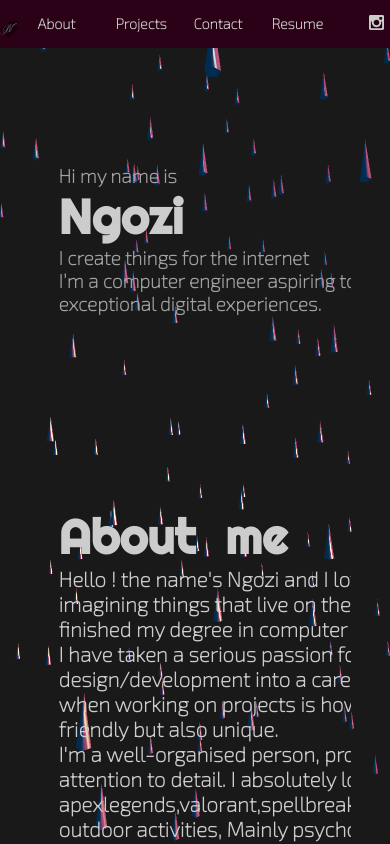
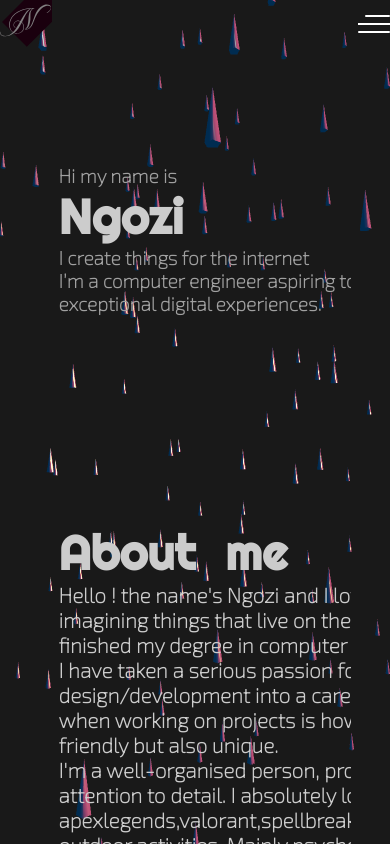
Before and after one commit to Gozi1/EX-portfolio, a React (Vite) app: page / in a window 390 px wide. Shown: the top 844 px of the page. Built offline with nearby package versions, Linux system fonts and the light colour scheme.

Commit message:
almost fully responsive

```diff
--- a/src/App.css
+++ b/src/App.css
@@ -27,7 +27,7 @@
   }
   .appDiv{
     display: grid;
-    row-gap: 12rem;
+    row-gap: 13rem;
   }
   .page-wrap {
     min-height: 100%;
@@ -178,7 +178,6 @@ canvas {
 .Tech-list{
   display: flex;
   align-items: flex-end;
-  flex-wrap: wrap;
 }
 .Tech-list li{
   display:inline-block;
@@ -335,59 +334,15 @@ input, select, textarea {
   padding: 1em 0;
 
 }
-.open{
+/* .open{
   width:100%
-}
+} */
 .hidden{
   display: none;
 }
-
-@media all and (max-width: 810px) {
-  .Img-side-1st{
-    display: none;
-  }
-  .Text-side-1st{
-    grid-column: 1/12;
-    margin:0;
-    width: 100%;
-  }
-  .Text-side-1st h1{
-    text-align: justify;
-  }
-header{
-  position: absolute;
-  top: 0;
-  width:0%;
-  transition: 250ms width ease-in-out ;
-  background-color: #2b0117;
-  opacity: 1;
+.Nav-toggle{
+  display: none;
 }
-.xButton,.menuButton{
-  display: block;
-}
-.xButton{
-  color:white ;
-}
-/* .mobile-column{
-  display: grid;
-  grid-row-gap: 24rem;
-  margin: auto;
-} */
-.contact textarea{
-
-  width: 50%;
-}
-.contact button{
-
-  width: 50%;
-}
-.contact input{
-
-  width: 50%;
-}
-}
-
-
 
 footer a:hover{
   color: #1a0001;
@@ -402,7 +357,7 @@ header{
   top:0;
   width: 100%;
   height: 3rem;
-  z-index: 4;
+
 }
 
 
@@ -415,6 +370,7 @@ header{
   transition: 0.5s ease-in;
   font-size: 0.9rem;
   font-weight: bold;
+  justify-content: space-between;
 }
 .navDisplay{
 
@@ -422,6 +378,7 @@ header{
 
 }
 .navDisplay header{
+  z-index: 3;
   background: #191919;
   opacity: 0.9;
   transition: 0.5s ease-in;
@@ -444,14 +401,15 @@ header{
   text-decoration:none;
 }
 .links svg{
-  width:15px;
+  width:30px;
   height: auto;
 }
 .links svg:hover{
   background-color: #1a0001;
-  width:20px;
+  transform: scale(150%);
   border: #310102 solid 0.5px;
   border-radius: 10px;
+  cursor: pointer;
 }
 
 
@@ -465,6 +423,14 @@ header{
   padding: 0 20px;
   list-style: none;
   width: 20px
+}
+.links ul{
+  position: fixed;
+  left:1em;
+  bottom:4em;
+  display: flex;
+  gap: 10em;
+  flex-direction: column;
 }
 
 .underline {
@@ -524,3 +490,150 @@ nav.black .underline {
   scrollbar-width: thin;
   scrollbar-color: var(--header-color) #191919;
 }
+@media all and (max-width: 810px) {
+
+  .logos{
+    margin: 0;
+    width: 3.6em;
+  }
+  .Nav-toggle{
+    display: contents;
+    position: relative;
+    right: 0;
+    top:0;
+  }
+  .navDisplay header{
+    background: #310102;
+    opacity: 1;
+  }
+  .bar{
+    z-index: 5;
+    position: relative;
+    width: 32px;
+    height: 2px;
+    background: #ffffff;
+    transition: all 0.45s ease-in-out;
+  }
+  .navDisplay{
+    display: block;
+  }
+  .bar::after,.bar::before {
+    content: "";
+    position: absolute;
+    height: 2px;
+    background: #ffffff;
+    border-radius: 2px;
+    transition: all 0.45s ease-in-out;
+  }
+  .bar::before {
+    width: 25px;
+    transform: translateY(-8px);
+    right: 0;
+  }
+  .bar::after {
+    width: 32px;
+    transform: translateY(8px);
+  }
+  .Nav-toggle.open > .bar {
+    transform: translateX(-40px);
+    background: transparent;
+}
+
+.Nav-toggle.open > .bar::before {
+    width: 32px;
+    transform: rotate(45deg) translate(26px, -26px);
+}
+
+.Nav-toggle.open > .bar::after {
+  transform: rotate(-45deg) translate(26px, 26px);
+}
+    .navClass{
+    position: fixed;
+    width: 100vw;
+    height: 100vh;
+    background-color: #310102;
+    z-index: 5;
+  }
+  .links{
+    position: relative;
+    top:3em;
+    font-size: 2rem;
+    display: grid;
+    row-gap: 2em;
+    width: 100%;
+    height: 100%;
+    flex-direction: column;
+    grid-template-columns: repeat(1,1fr);
+
+  }
+  .links.open{
+    display: none;
+  }
+  .navClass.open{
+    background-color: transparent;
+  }
+  .links a{
+    padding: 0;
+  }
+  .links ul{
+    display: flex;
+    justify-content: space-between;
+    flex-direction: row;
+    position: relative;
+    left: auto;
+    bottom: auto;
+    gap:0;
+  }
+  .links svg{
+    width: 40px;
+  }
+
+  .Img-side-1st{
+    display: none;
+  }
+  .Text-side-1st{
+    grid-column: 1/12;
+    margin:0;
+    width: 100%;
+  }
+  .Text-side-1st h1{
+    text-align: justify;
+  }
+  .Tech-list{
+    flex-wrap: wrap;
+  }
+  .Tech-list li{
+    text-align: justify;
+  }
+ header{
+  /* position: absolute;
+  top: 0;
+  width:0%;
+  transition: 250ms width ease-in-out ; */
+  /* background-color: black; */
+  /* opacity: 1; */
+}
+.xButton,.menuButton{
+  display: block;
+}
+.xButton{
+  color:white ;
+}
+.mobile-column{
+  display: grid;
+  grid-row-gap: 24rem;
+  margin: auto;
+}
+.contact textarea{
+
+  width: 50%;
+}
+.contact button{
+
+  width: 50%;
+}
+.contact input{
+
+  width: 50%;
+}
+}
--- a/src/components/navbars.jsx
+++ b/src/components/navbars.jsx
@@ -1,43 +1,44 @@
 import React, {useEffect, useState } from 'react'
 import {Link} from 'react-scroll'
-import { ImGithub,ImInstagram,ImLinkedin2} from "react-icons/im";
+import { ImGithub,ImInstagram,ImLinkedin2,ImMenu,ImCross} from "react-icons/im";
 
 const navbars = () => {
 
     const[navClass,setNavClass] = useState('')
-    // const controlNav = ()=>{
-    //     console.log(window.scrollY)
-    //     if(window.scrollY>100){
-
-    //         setShow(false)
-    //         console.log("helo")
-    //     }else{
-    //         setShow(true)
-    //     }
-    // }
+    const [isOpen, setIsOpen] = useState(true);
+    console.log(isOpen)
     useEffect(() => {
         var lastScrollTop = 0;
         // clean up code
+        console.log(screen.width)
+
         window.addEventListener('scroll',  function(){ // or window.addEventListener("scroll"....
+
             var st = window.pageYOffset || document.documentElement.scrollTop; // Credits: "https://github.com/qeremy/so/blob/master/so.dom.js#L426"
+
             if(window.scrollY<185){
                 setNavClass('')
             }
             else if (st > lastScrollTop){
                 setNavClass("hidden")
+                setIsOpen(true)
             } else {
 
                setNavClass("navDisplay")
             }
+
             lastScrollTop = st <= 0 ? 0 : st;},false)
 
+
         return () => window.removeEventListener('scroll', scroll);
+
+
     }, []);
 
 
 
   return (
-    <div className={ `${navClass}`}>
+    <div className={ `${navClass} navClass  ${isOpen && "open"}`}>
         <header  >
 
 <nav className="black">
@@ -51,18 +52,21 @@ const navbars = () => {
 
   </Link>
   </div>
-  <div className='links'>
-  <Link  to="about"  spy={false} smooth={'easeInOutQuad'} offset={0} duration={400}>About</Link >
-  <Link  to="projects"  spy={false} smooth={'easeInOutQuad'} offset={0} duration={400}>Projects</Link >
-  <Link  to="contact" spy={false} smooth={'easeInOutQuad'} offset={0} duration={400}>Contact</Link >
+  <div className={`links  ${isOpen && "open"}`}>
+  <Link  to="about"  spy={false} smooth={'easeInOutQuad'} offset={0} duration={400} onClick={() => setIsOpen(!isOpen)} >About</Link >
+  <Link  to="projects"  spy={false} smooth={'easeInOutQuad'} offset={0} duration={400} onClick={() => setIsOpen(!isOpen)}>Projects</Link >
+  <Link  to="contact" spy={false} smooth={'easeInOutQuad'} offset={0} duration={400} onClick={() => setIsOpen(!isOpen)} >Contact</Link >
   <a href="resume.pdf" target="_blank"> Resume</a>
-  <ul >
+  <ul>
           <li><a href="https://www.instagram.com/haimgod_/"><ImInstagram/></a></li>
           <li><a href="https://www.linkedin.com/in/ngozi-nwabiani-13652a217/"><ImLinkedin2/></a></li>
           <li><a   href="https://github.com/Gozi1"><ImGithub/></a></li>
         </ul>
   </div>
 
+    <div className={`Nav-toggle ${!isOpen && "open"}`} onClick={() => setIsOpen(!isOpen)}>
+        <div className='bar'></div>
+    </div>
 </nav>
 
         </header>
```
